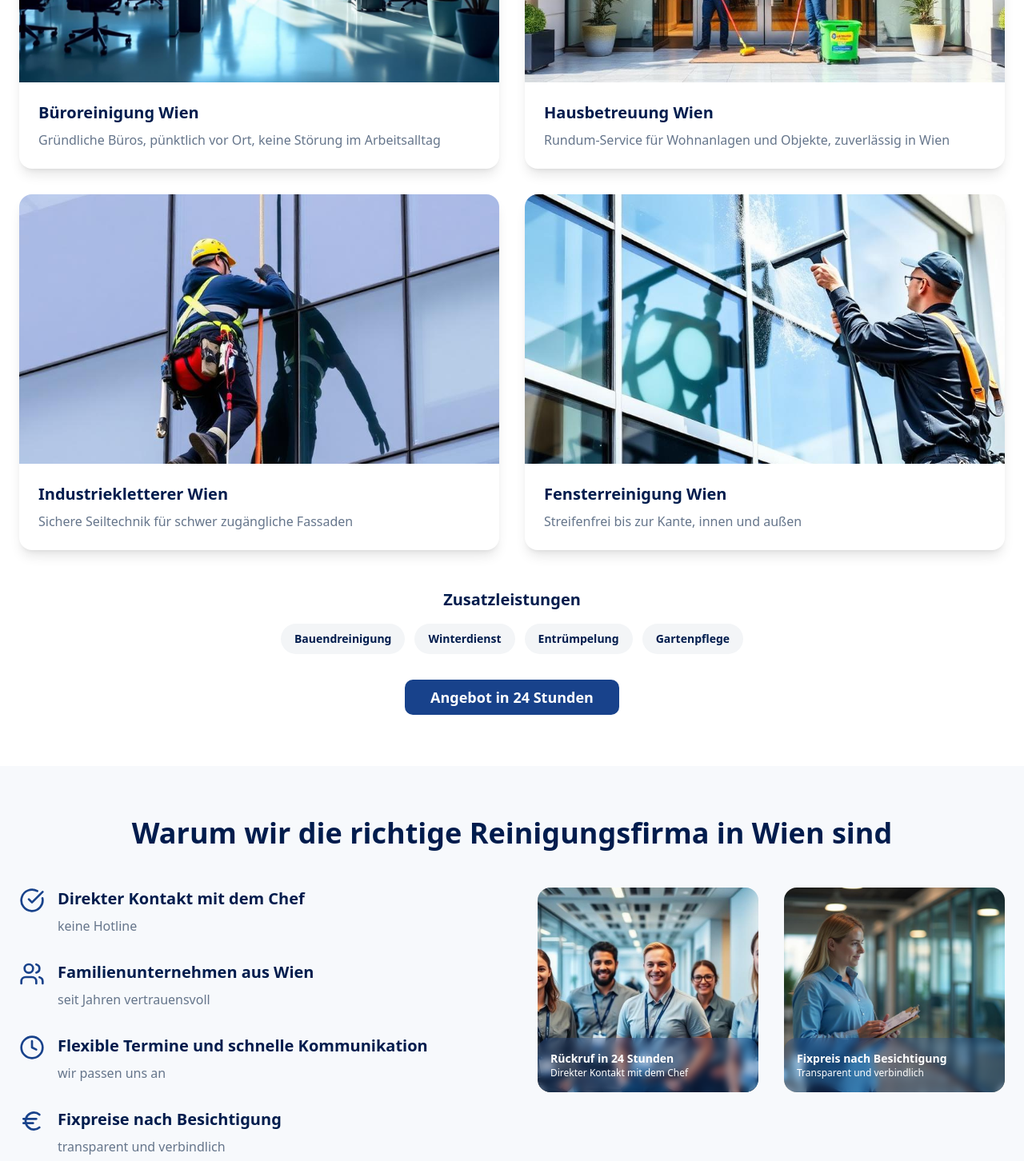
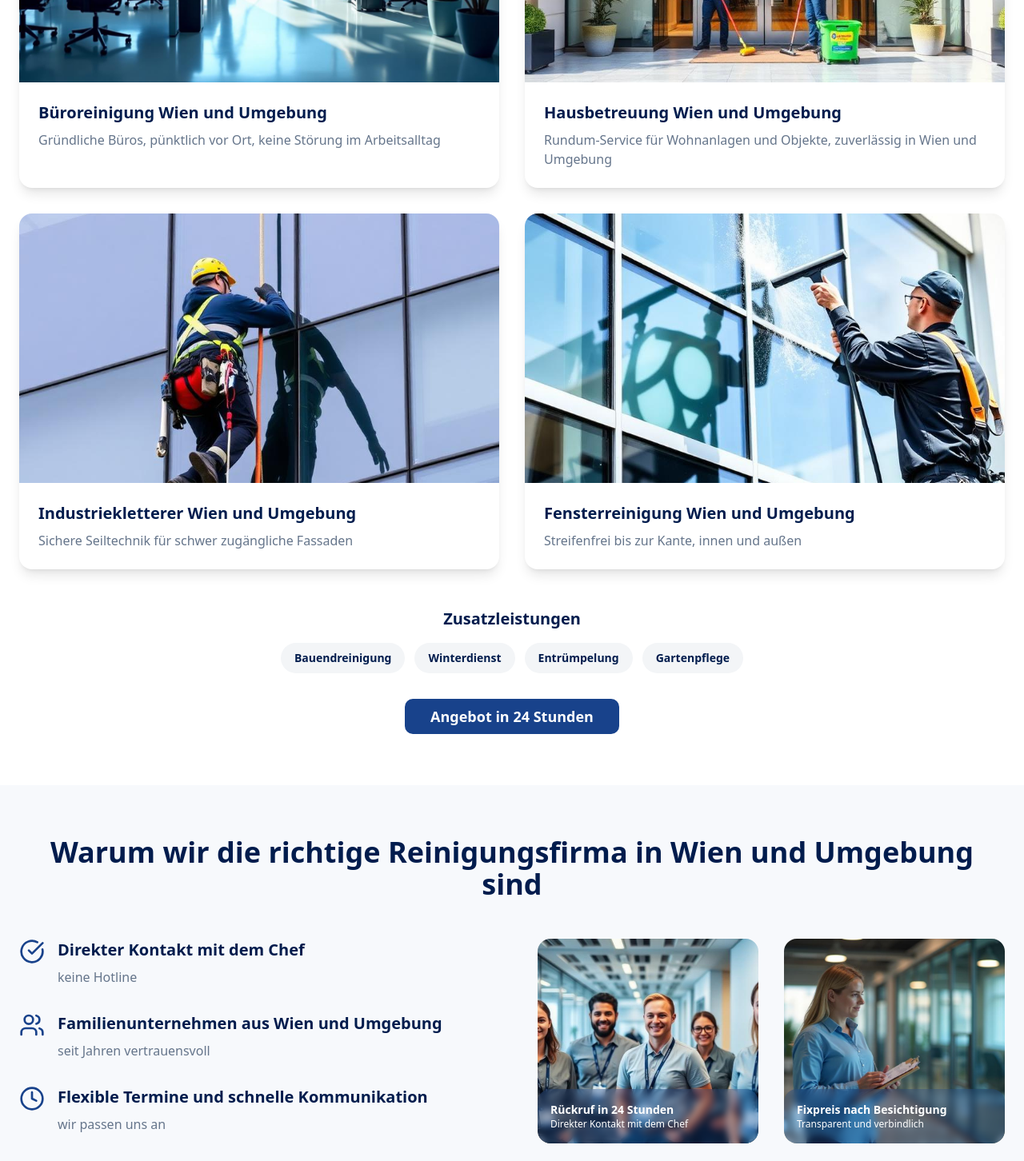
Before and after one commit to danijeldane764-commits/wienerreinigung-NMR, a React (Vite) app: page / in a window 1280 px wide. Shown: the part 1300-2752 px from the top of the page at 80% size. Built offline with nearby package versions, Linux system fonts and the light colour scheme; the HTML template or start-up script is replaced by a standard one.

Commit message:
Update copy to include "Wien und Umgebung"

```diff
--- a/src/components/About.tsx
+++ b/src/components/About.tsx
@@ -8,7 +8,7 @@ const About = () => {
           </h2>
           <div className="text-lg text-muted-foreground leading-relaxed space-y-6">
             <p>
-              Wir sind ein Familienunternehmen aus Wien. Bei uns sprechen Sie direkt mit dem Chef.
+              Wir sind ein Familienunternehmen aus Wien und Umgebung. Bei uns sprechen Sie direkt mit dem Chef.
               Nach einer kurzen Besichtigung erhalten Sie einen Fixpreis. Wir arbeiten pünktlich,
               sauber und zuverlässig.
             </p>
--- a/src/components/Services.tsx
+++ b/src/components/Services.tsx
@@ -15,28 +15,28 @@ const handleContactScroll = () => {
 const Services = () => {
   const featuredServices = [
     {
-      title: "Büroreinigung Wien",
+      title: "Büroreinigung Wien und Umgebung",
       description: "Gründliche Büros, pünktlich vor Ort, keine Störung im Arbeitsalltag",
       image: officeImage,
-      alt: "Büroreinigung in Wien"
+      alt: "Büroreinigung in Wien und Umgebung"
     },
     {
-      title: "Hausbetreuung Wien",
-      description: "Rundum-Service für Wohnanlagen und Objekte, zuverlässig in Wien",
+      title: "Hausbetreuung Wien und Umgebung",
+      description: "Rundum-Service für Wohnanlagen und Objekte, zuverlässig in Wien und Umgebung",
       image: housekeepingImage,
-      alt: "Hausbetreuung in Wien"
+      alt: "Hausbetreuung in Wien und Umgebung"
     },
     {
-      title: "Industriekletterer Wien",
+      title: "Industriekletterer Wien und Umgebung",
       description: "Sichere Seiltechnik für schwer zugängliche Fassaden",
       image: industrialImage,
-      alt: "Industriekletterer in Wien"
+      alt: "Industriekletterer in Wien und Umgebung"
     },
     {
-      title: "Fensterreinigung Wien",
+      title: "Fensterreinigung Wien und Umgebung",
       description: "Streifenfrei bis zur Kante, innen und außen",
       image: windowImage,
-      alt: "Fensterreinigung in Wien"
+      alt: "Fensterreinigung in Wien und Umgebung"
     }
   ];
 
--- a/src/components/Trust.tsx
+++ b/src/components/Trust.tsx
@@ -12,7 +12,7 @@ const Trust = () => {
     },
     {
       icon: <Users className="w-8 h-8 text-primary" />,
-      title: "Familienunternehmen aus Wien",
+      title: "Familienunternehmen aus Wien und Umgebung",
       description: "seit Jahren vertrauensvoll"
     },
     {
@@ -37,7 +37,7 @@ const Trust = () => {
       <div className="container mx-auto px-6">
         <div className="text-center mb-12">
           <h2 className="text-3xl md:text-4xl font-bold text-foreground mb-4">
-            Warum wir die richtige Reinigungsfirma in Wien sind
+            Warum wir die richtige Reinigungsfirma in Wien und Umgebung sind
           </h2>
         </div>
 
@@ -70,7 +70,7 @@ const Trust = () => {
               >
                 <img
                   src={teamImage}
-                  alt="Team von Nikola Miloradovic Reinigung bei Kundentermin in Wien"
+                  alt="Team von Nikola Miloradovic Reinigung bei Kundentermin in Wien und Umgebung"
                   className="w-full h-64 object-cover transition-transform duration-300 group-hover:scale-105"
                   loading="lazy"
                   decoding="async"
@@ -89,7 +89,7 @@ const Trust = () => {
               >
                 <img
                   src={inspectionImage}
-                  alt="Objektbesichtigung in Wien für Fixpreis"
+                  alt="Objektbesichtigung in Wien und Umgebung für Fixpreis"
                   className="w-full h-64 object-cover transition-transform duration-300 group-hover:scale-105"
                   loading="lazy"
                   decoding="async"
--- a/src/pages/Index.tsx
+++ b/src/pages/Index.tsx
@@ -10,12 +10,12 @@ import Footer from "@/components/Footer";
 const Index = () => {
   useEffect(() => {
     // Update page title and meta description for SEO
-    document.title = "Wiener Reinigungsfirma – Büroreinigung, Hausbetreuung, Industriekletterer, Fensterreinigung Wien";
+    document.title = "Wiener Reinigungsfirma – Büroreinigung, Hausbetreuung, Industriekletterer, Fensterreinigung Wien und Umgebung";
 
     // Update meta description
     const metaDescription = document.querySelector('meta[name="description"]');
     if (metaDescription) {
-      metaDescription.setAttribute('content', 'Professionelle Reinigungsfirma in Wien – Büroreinigung, Hausbetreuung, Industriekletterer, Fensterreinigung. Direkter Kontakt mit dem Chef. Angebot in 24 Stunden.');
+      metaDescription.setAttribute('content', 'Professionelle Reinigungsfirma in Wien und Umgebung – Büroreinigung, Hausbetreuung, Industriekletterer, Fensterreinigung. Direkter Kontakt mit dem Chef. Angebot in 24 Stunden.');
     }
   }, []);
 
```
